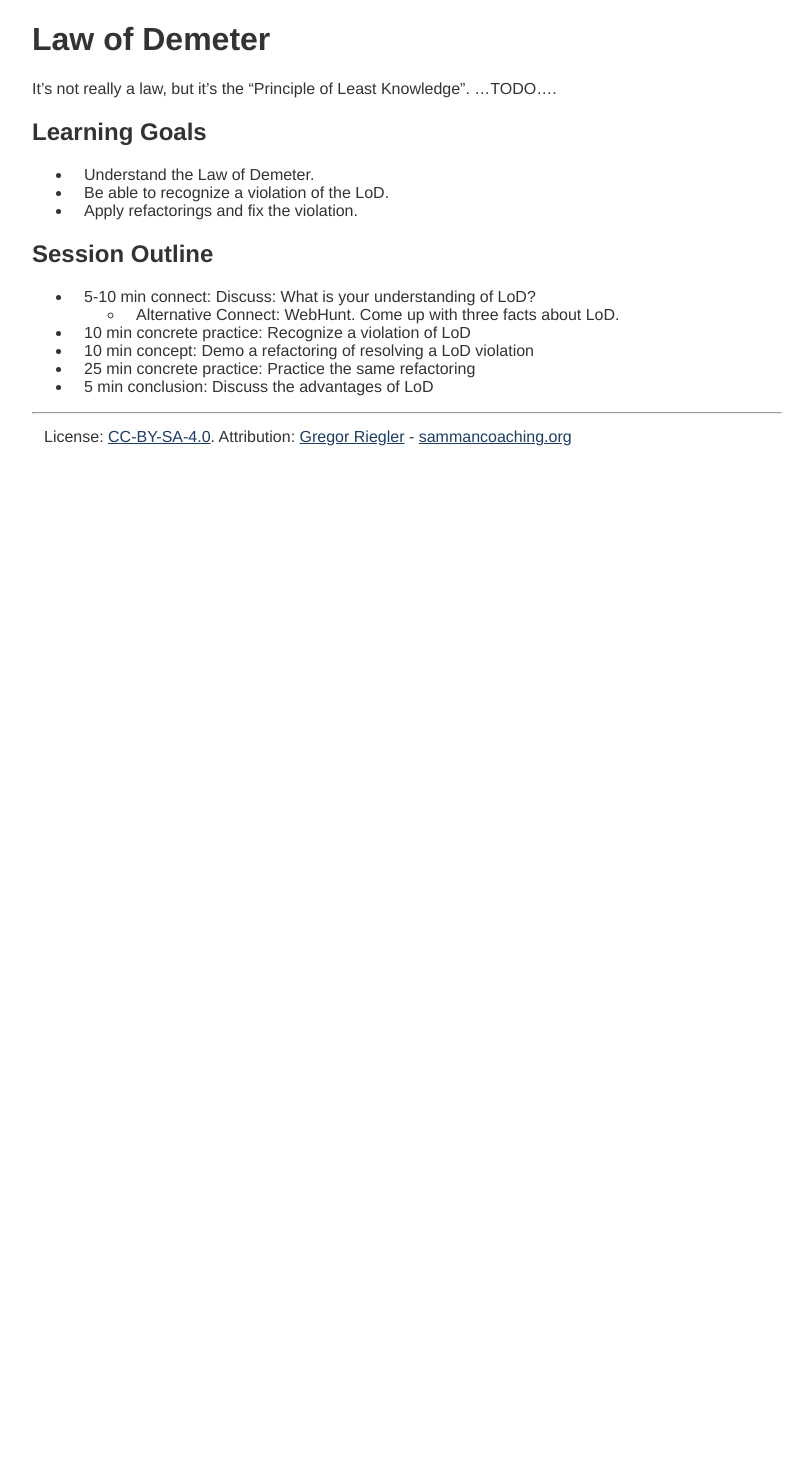
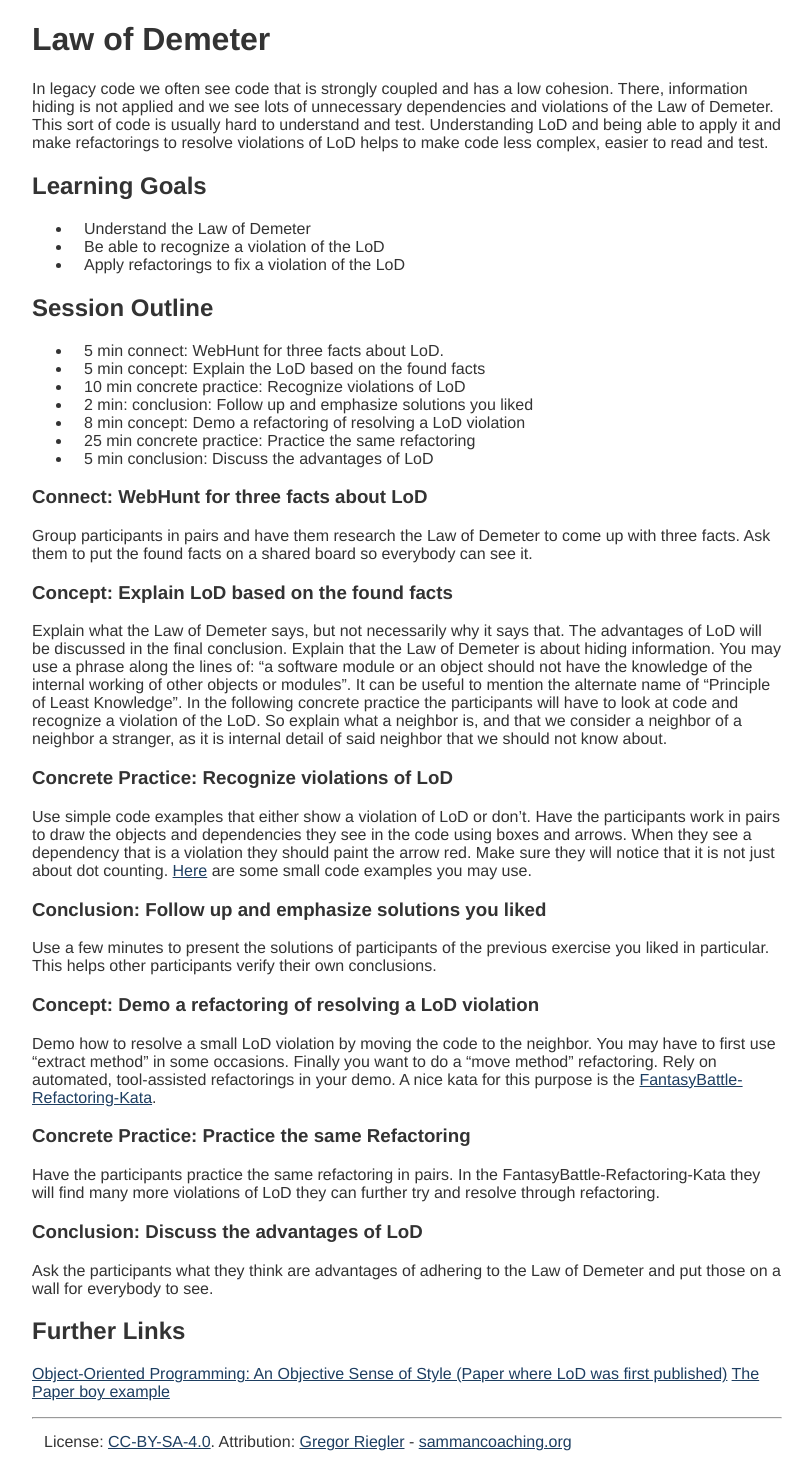
Before and after one commit to sammancoaching/website, a Jekyll site: the page built from _learning_hours/testable_design/law_of_demeter.md, in a window 1280 px wide. Shown: the whole page, without its empty margins (233-1045 px from the left). Built offline with Jekyll 4.4.1, drawn with Linux system fonts in a browser that asks for light colours; before the commit the page ends 900 px from its top, so only the background shows below that.

Commit message:
Enhance Law Of Demeter Learning Hour

```diff
--- a/_learning_hours/testable_design/law_of_demeter.md
+++ b/_learning_hours/testable_design/law_of_demeter.md
@@ -9,20 +9,65 @@ author: gregorriegler
 
 # Law of Demeter
 
-It's not really a law, but it's the "Principle of Least Knowledge".
-...TODO....
+In legacy code we often see code that is strongly coupled and has a low cohesion.
+There, information hiding is not applied and we see lots of unnecessary dependencies and violations of the Law of Demeter.
+This sort of code is usually hard to understand and test.
+Understanding LoD and being able to apply it and make refactorings to resolve violations of LoD helps to make code less complex, easier to read and test.
 
 ## Learning Goals
 
-* Understand the Law of Demeter.
-* Be able to recognize a violation of the LoD.
-* Apply refactorings and fix the violation.
+* Understand the Law of Demeter
+* Be able to recognize a violation of the LoD
+* Apply refactorings to fix a violation of the LoD
 
 ## Session Outline
 
-* 5-10 min connect: Discuss: What is your understanding of LoD?
-    * Alternative Connect: WebHunt. Come up with three facts about LoD.
-* 10 min concrete practice: Recognize a violation of LoD
-* 10 min concept: Demo a refactoring of resolving a LoD violation
+* 5 min connect: WebHunt for three facts about LoD.
+* 5 min concept: Explain the LoD based on the found facts
+* 10 min concrete practice: Recognize violations of LoD
+* 2 min: conclusion: Follow up and emphasize solutions you liked
+* 8 min concept: Demo a refactoring of resolving a LoD violation
 * 25 min concrete practice: Practice the same refactoring
 * 5 min conclusion: Discuss the advantages of LoD
+
+### Connect: WebHunt for three facts about LoD
+
+Group participants in pairs and have them research the Law of Demeter to come up with three facts.
+Ask them to put the found facts on a shared board so everybody can see it.
+
+### Concept: Explain LoD based on the found facts
+
+Explain what the Law of Demeter says, but not necessarily why it says that. The advantages of LoD will be discussed in the final conclusion.
+Explain that the Law of Demeter is about hiding information.
+You may use a phrase along the lines of: "a software module or an object should not have the knowledge of the internal working of other objects or modules".
+It can be useful to mention the alternate name of "Principle of Least Knowledge".
+In the following concrete practice the participants will have to look at code and recognize a violation of the LoD.
+So explain what a neighbor is, and that we consider a neighbor of a neighbor a stranger, as it is internal detail of said neighbor that we should not know about.
+
+### Concrete Practice: Recognize violations of LoD
+
+Use simple code examples that either show a violation of LoD or don't. Have the participants work in pairs to draw the objects and dependencies they see in the code using boxes and arrows. When they see a dependency that is a violation they should paint the arrow red. Make sure they will notice that it is not just about dot counting. [Here](https://github.com/gregorriegler/law-of-demeter-examples) are some small code examples you may use.
+
+### Conclusion: Follow up and emphasize solutions you liked
+
+Use a few minutes to present the solutions of participants of the previous exercise you liked in particular. This helps other participants verify their own conclusions.
+
+### Concept: Demo a refactoring of resolving a LoD violation
+
+Demo how to resolve a small LoD violation by moving the code to the neighbor. You may have to first use "extract method" in some occasions. Finally you want to do a "move method" refactoring.
+Rely on automated, tool-assisted refactorings in your demo.
+A nice kata for this purpose is the [FantasyBattle-Refactoring-Kata](https://github.com/Neppord/FantasyBattle-Refactoring-Kata).
+
+### Concrete Practice: Practice the same Refactoring
+
+Have the participants practice the same refactoring in pairs. In the FantasyBattle-Refactoring-Kata they will find many more violations of LoD they can further try and resolve through refactoring.
+
+### Conclusion: Discuss the advantages of LoD
+
+Ask the participants what they think are advantages of adhering to the Law of Demeter and put those on a wall for everybody to see.
+
+
+## Further Links
+
+[Object-Oriented Programming: An Objective Sense of Style (Paper where LoD was first published)](https://www2.ccs.neu.edu/research/demeter/papers/law-of-demeter/oopsla88-law-of-demeter.pdf)
+[The Paper boy example](https://www2.ccs.neu.edu/research/demeter/demeter-method/LawOfDemeter/paper-boy/)
```
